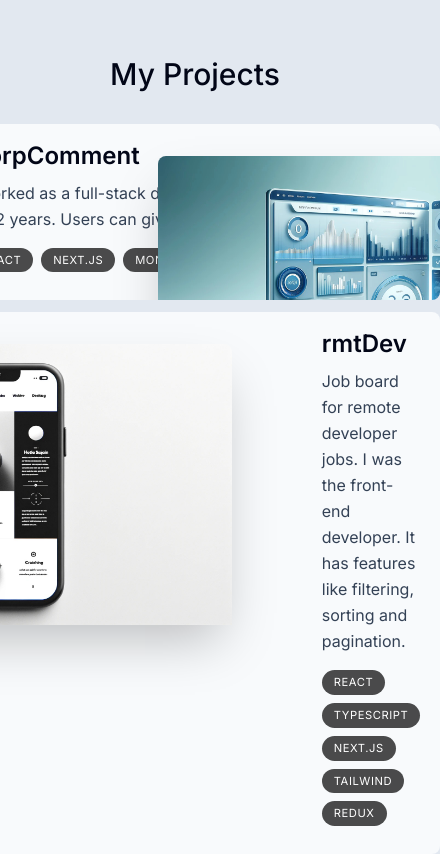
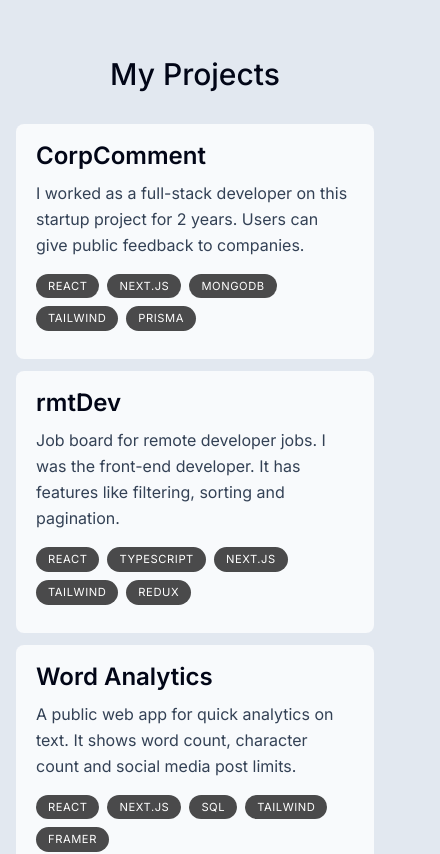
Before and after one commit to isuruch92/isuru-portfolio, a Next.js app: page / in a window 390 px wide. Shown: the part 1740-2594 px from the top of the page, 440 px wide, since content can reach past the window. Built offline with nearby package versions, Linux system fonts and the light colour scheme.

Commit message:
Refactor

```diff
--- a/components/project.tsx
+++ b/components/project.tsx
@@ -31,8 +31,8 @@ export default function Project({ project }: ProjectProps) {
       }}
       className="group mb-3 sm:mb-8 last:mb-0"
     >
-      <section className="bg-slate-50 max-w-[43rem] rounded-lg overflow-hidden sm:pr-8 relative sm:h-[20rem] hover:shadow-2xl transition group-even:pl-8">
-        <div className="pt-4 pb-7 px-5 sm:pt-8 sm:pl-8 sm:pr-2 sm:max-w-[50%] flex flex-col h-full group-even:ml-[20rem]">
+      <section className="bg-slate-50 max-w-[43rem] rounded-lg overflow-hidden sm:pr-8 relative sm:h-[20rem] hover:shadow-2xl transition sm:group-even:pl-8">
+        <div className="pt-4 pb-7 px-5 sm:pt-8 sm:pl-8 sm:pr-2 sm:max-w-[50%] flex flex-col h-full sm:group-even:ml-[18rem]">
           <h3 className="text-2xl font-semibold">{title}</h3>
           <p className="mt-2 leading-relaxed text-slate-700">{description}</p>
           <ul className="flex flex-wrap mt-4 gap-2 sm:mt-auto">
@@ -51,7 +51,8 @@ export default function Project({ project }: ProjectProps) {
           src={imageUrl}
           alt="Project I worked on"
           quality={95}
-          className="absolute top-8 -right-52 w-[33rem] rounded-t-lg shadow-2xl transition
+          className="hidden sm:block
+          absolute top-8 -right-52 w-[33rem] rounded-t-lg shadow-2xl transition
         group-even:-right-[initial]
         group-even:-left-52
         group-hover:scale-[1.04]
--- a/components/skills.tsx
+++ b/components/skills.tsx
@@ -32,7 +32,19 @@ export default function Skills() {
       className="mb-28 max-w-[48rem] scroll-mt-32 text-center sm:mb-40"
     >
       <SectionHeading>My skills</SectionHeading>
-      <Tooltip className="transition duration-100" id="my-tooltip" />
+      <Tooltip
+        className="transition duration-100"
+        id="my-tooltip"
+        opacity={1}
+        border="2px solid #aaaaaa"
+        style={{
+          backgroundColor: "rgb(57, 222, 248)",
+          color: "#000",
+          fontWeight: 600,
+          fontSize: "18px",
+          borderRadius: "12px",
+        }}
+      />
       <ul className="flex flex-wrap justify-center gap-4 text-lg text-slate-800 mt-12">
         {skillsData.map((skill, index) => (
           <motion.div
```
